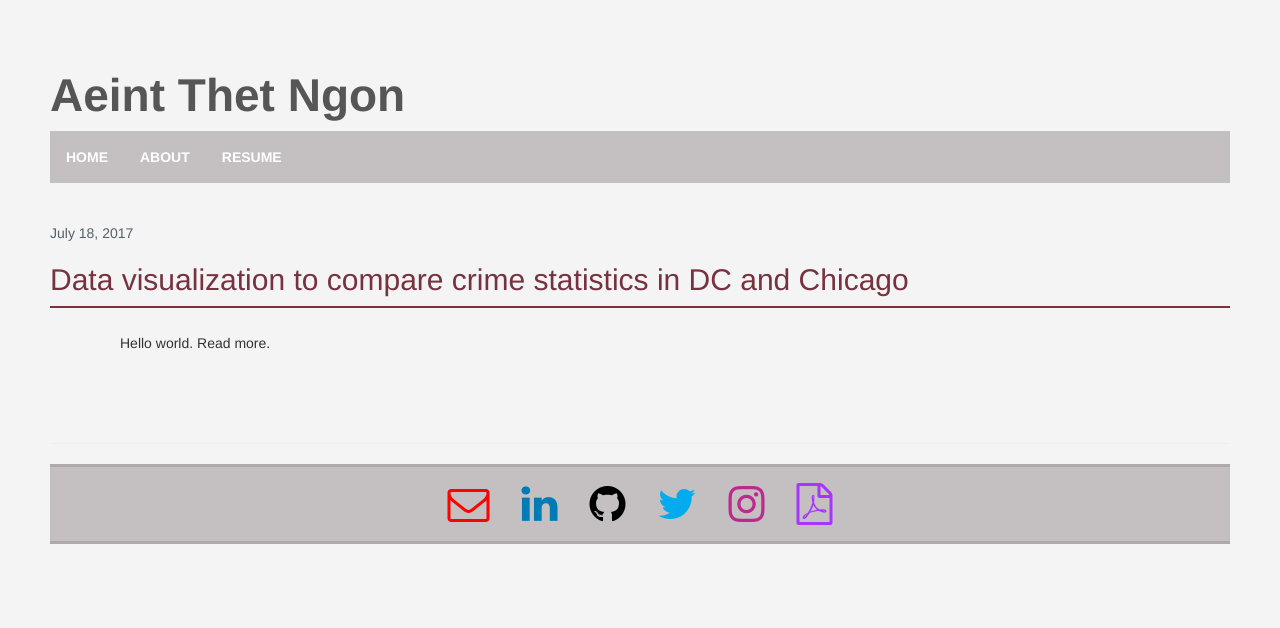
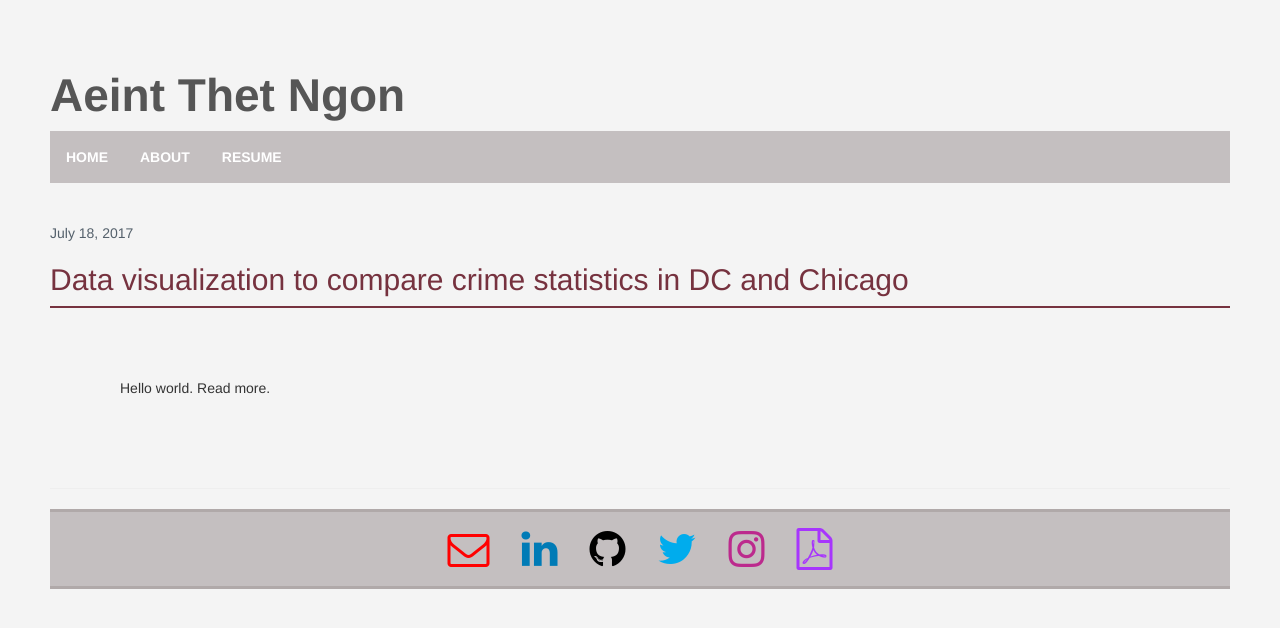
Before and after one commit to aeintngon/old-webpage, a Jekyll site: the page built from index.html, in a window 1280 px wide. Shown: the top 628 px of the page. Built offline with Jekyll 4.4.1, drawn with Linux system fonts in a browser that asks for light colours; nearby versions of some CDN libraries.

Commit message:
Update styles.css

```diff
--- a/CSS/styles.css
+++ b/CSS/styles.css
@@ -25,7 +25,6 @@ a:hover {
 
 .post-content {
     margin-bottom: 20px;
-    padding-top:25px;
 }
 
 .post-date{
@@ -78,7 +77,6 @@ li a:hover {
 .content {
 	text-align:left;
 	padding:70px;
-	padding-top:25px;
 }
 
 
```
